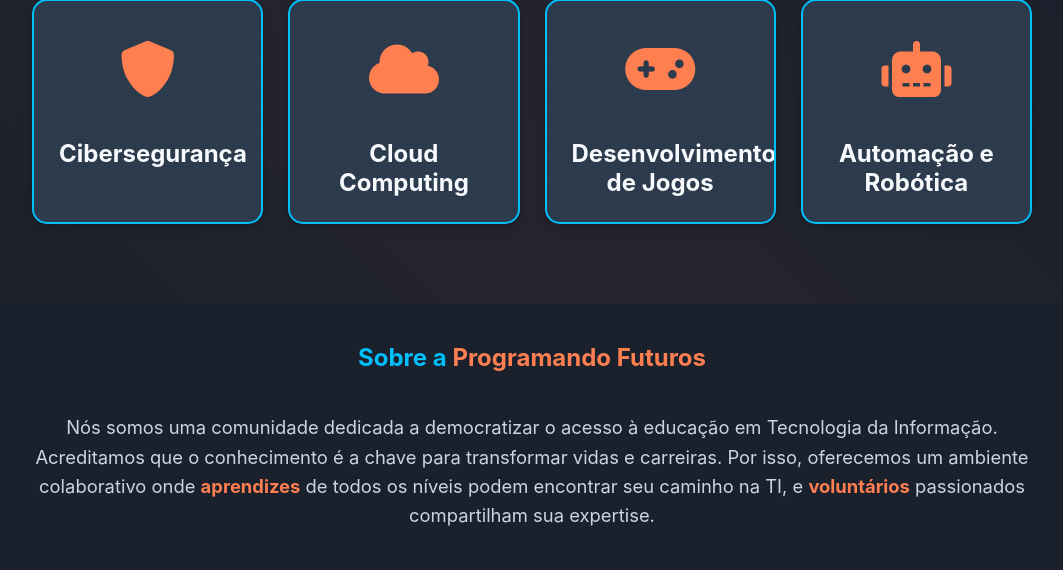
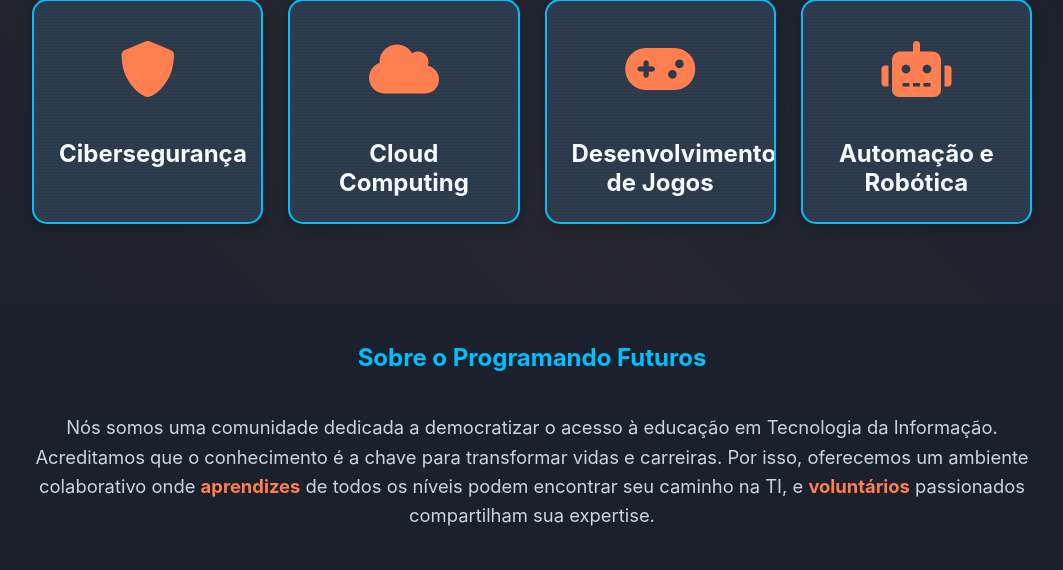
Before and after one commit to JheniferFM/ProgramandoFuturosTrilhas, a Flask app: page / in a window 1280 px wide. Shown: the part 1527-2097 px from the top of the page, without its empty margins (108-1171 px from the left). Run offline with Flask 3, Linux system fonts and the light colour scheme; data that the repository does not hold is empty.

Commit message:
Arrumando a escrita

```diff
--- a/templates/index.html
+++ b/templates/index.html
@@ -81,7 +81,7 @@
         </section>
 
         <section class="container" id="sobre">
-            <h2 style="text-align: center; margin-bottom: 40px; color: var(--azul-eletrico);">Sobre a <span style="color: var(--laranja-vibrante);">Programando Futuros</span></h2>
+            <h2 style="text-align: center; margin-bottom: 40px; color: var(--azul-eletrico);">Sobre o Programando Futuros</h2>
             <p style="font-size: 1.15rem; color: var(--texto-secundario); text-align: center; margin-bottom: 50px;">
                 Nós somos uma comunidade dedicada a democratizar o acesso à educação em Tecnologia da Informação. Acreditamos que o conhecimento é a chave para transformar vidas e carreiras. Por isso, oferecemos um ambiente colaborativo onde <span style="color: var(--laranja-vibrante); font-weight: 700;">aprendizes</span> de todos os níveis podem encontrar seu caminho na TI, e <span style="color: var(--laranja-vibrante); font-weight: 700;">voluntários</span> passionados compartilham sua expertise.
             </p>
```
